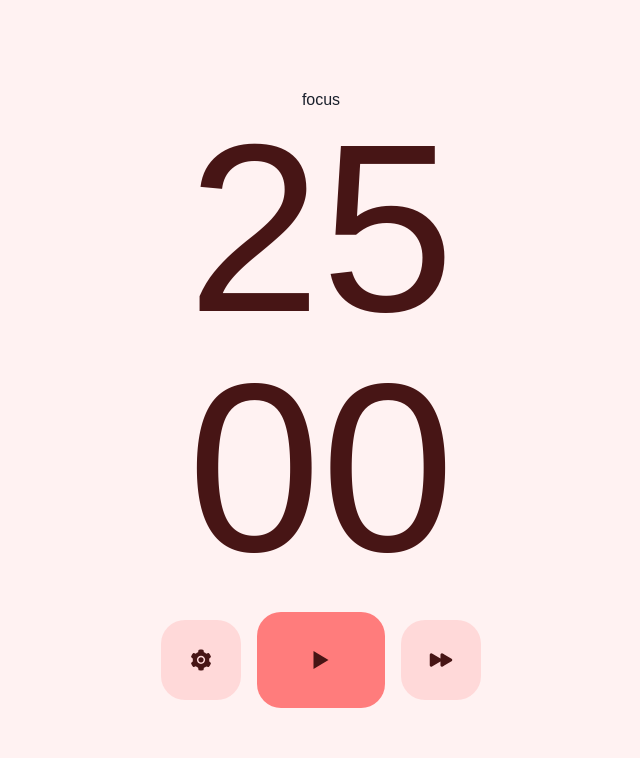
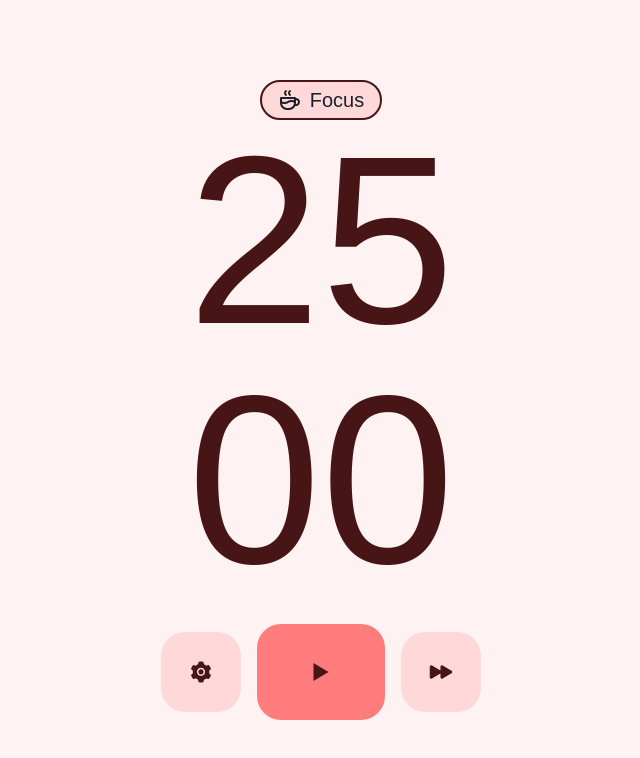
Before and after one commit to NicolasMunozC/pomocode, a Next.js app: page / in a window 1280 px wide. Shown: the top 758 px of the page, without its empty margins (319-959 px from the left). Built offline with nearby package versions, Linux system fonts and the light colour scheme.

Commit message:
feat(stage): add Stage component

```diff
--- a/src/components/Stage.tsx
+++ b/src/components/Stage.tsx
@@ -1,4 +1,5 @@
-import React from 'react'
+import React, { useEffect, useState } from 'react'
+import { TbBrain, TbCoffee } from 'react-icons/tb'
 
 type StageProps = {
     currentStage: string,
@@ -6,8 +7,23 @@ type StageProps = {
 
 export default function Stage({currentStage}: StageProps) {
 
+  const [currentTheme, setCurrentTheme] = useState('bg-redAlpha-100/[0.15] border-red-900')
+
+  useEffect(() => {
+    currentStage === 'Focus' && setCurrentTheme('bg-redAlpha-100/[0.15] border-red-900')
+    currentStage === 'Short Break' && setCurrentTheme('bg-greenAlpha-100/[0.15] border-green-900')
+    currentStage === 'Long Break' && setCurrentTheme('bg-blueAlpha-100/[0.15] border-blue-900')
+  }, [currentStage])
+
 
   return (
-    <div>{currentStage}</div>
+    <div className={`w-fit flex flexRow px-4 py-1 gap-2 mx-auto rounded-3xl border-2 ${currentTheme}`}>
+      {
+        currentStage === 'Focus'
+        ? <TbBrain className='text-2xl self-center' />
+        : <TbCoffee className='text-2xl self-center' />
+      }
+      <h2 className='text-xl capitalize'>{currentStage}</h2>
+    </div>
   )
 }
```
